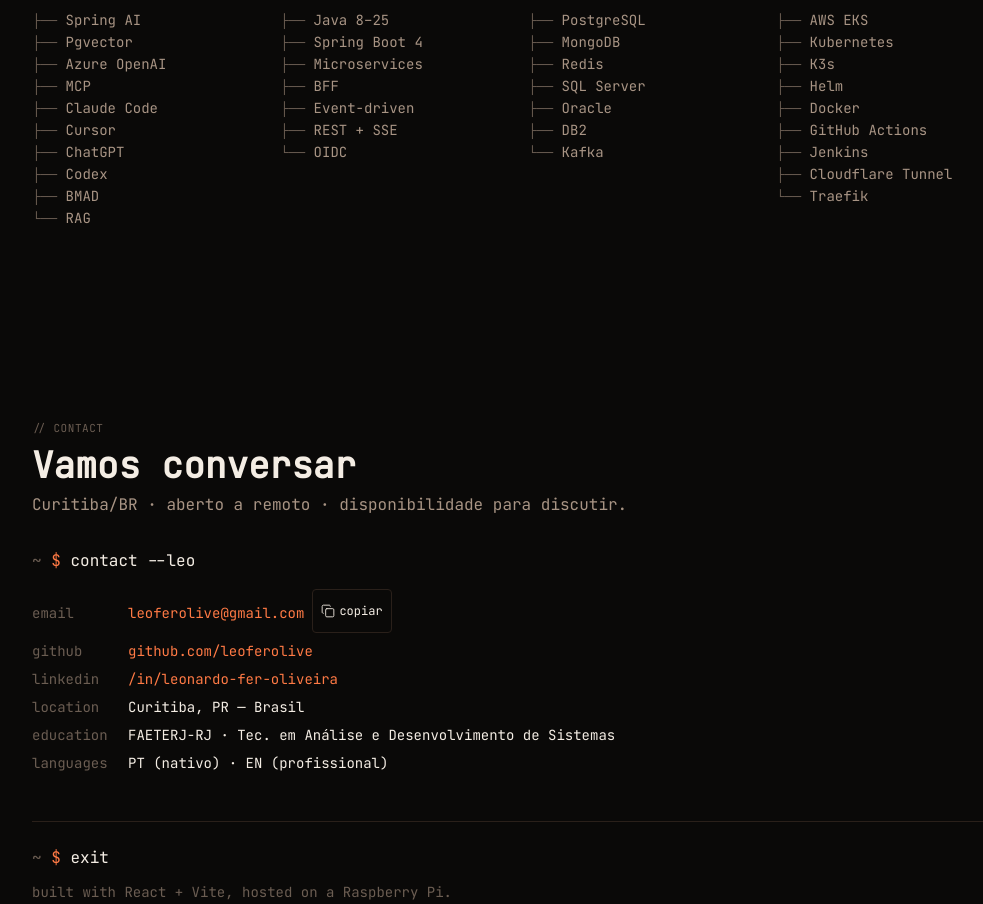
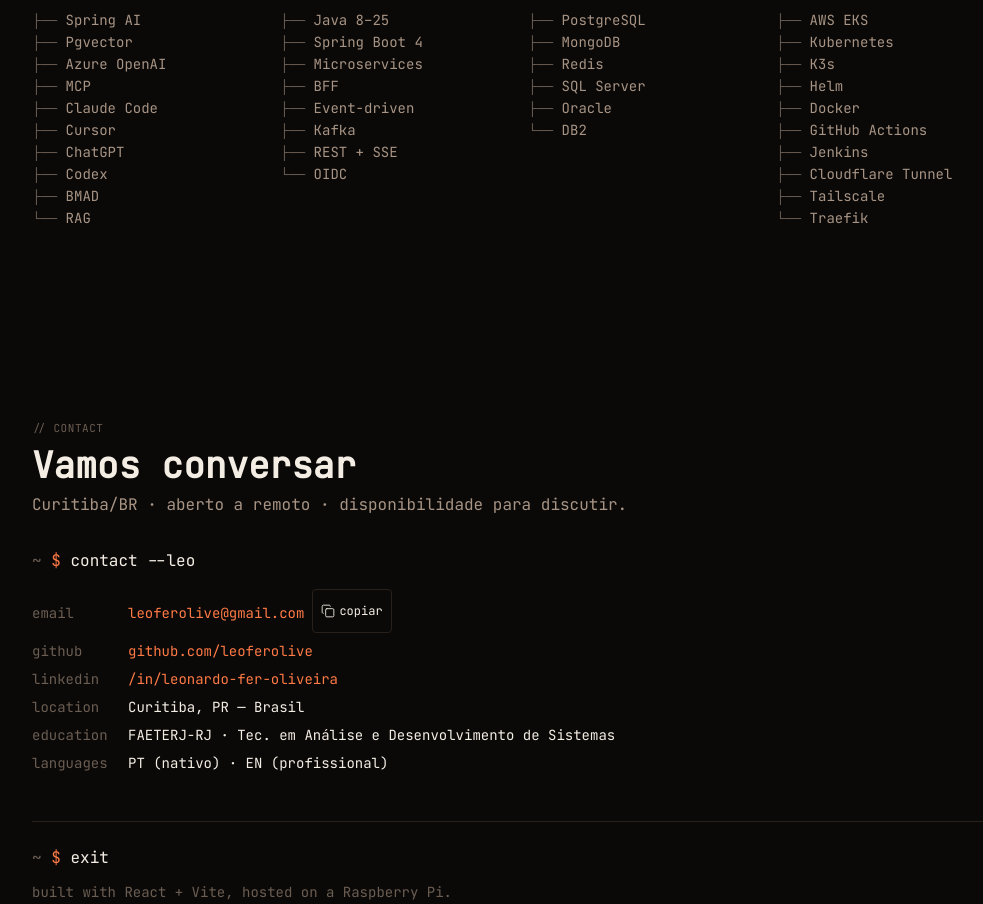
Before and after one commit to leoferolive/leoferolive.com.br, a React (Vite) app: page / in a window 1280 px wide. Shown: the part 4508-5412 px from the top of the page, without its empty margins (128-1111 px from the left). Built offline with nearby package versions, Linux system fonts and the light colour scheme.

Commit message:
refactor(stack): move Kafka to backend, add Tailscale to devops

```diff
--- a/src/data/stack.ts
+++ b/src/data/stack.ts
@@ -30,6 +30,7 @@
       'Microservices',
       'BFF',
       'Event-driven',
+      'Kafka',
       'REST + SSE',
       'OIDC',
     ],
@@ -37,7 +38,7 @@
   {
     id: 'data',
     name: 'data/',
-    items: ['PostgreSQL', 'MongoDB', 'Redis', 'SQL Server', 'Oracle', 'DB2', 'Kafka'],
+    items: ['PostgreSQL', 'MongoDB', 'Redis', 'SQL Server', 'Oracle', 'DB2'],
   },
   {
     id: 'devops',
@@ -51,6 +52,7 @@
       'GitHub Actions',
       'Jenkins',
       'Cloudflare Tunnel',
+      'Tailscale',
       'Traefik',
     ],
   },
```
Also changed, not shown: 1 other file (tests, documents, lock files or other folders).
